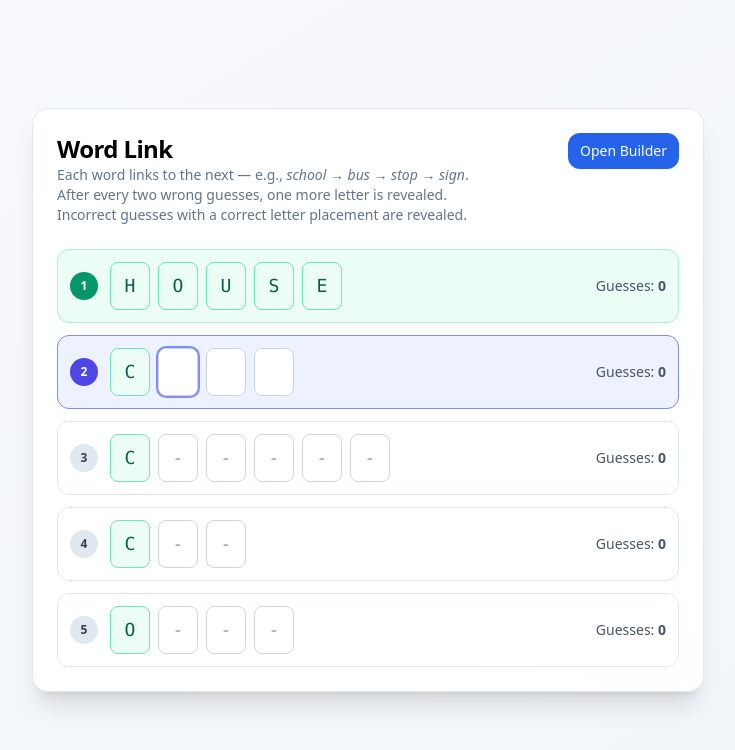
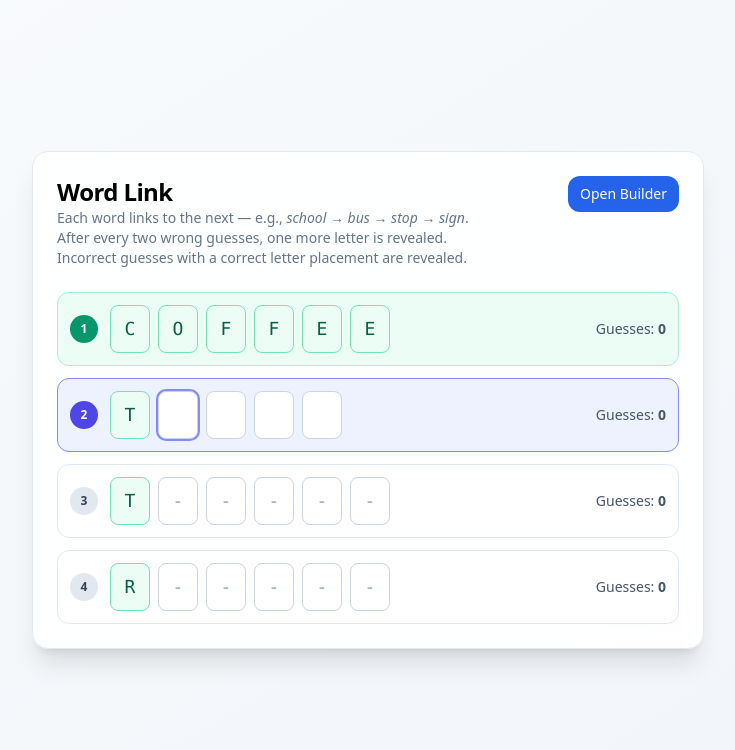
Before and after one commit to lelsener7/word-link, a React (Vite) app: page / in a window 1280 px wide. Shown: the top 750 px of the page, without its empty margins (272-1007 px from the left). Built offline with nearby package versions, Linux system fonts and the light colour scheme.

Commit message:
Update WordLinkGame.jsx
new default

```diff
--- a/src/WordLinkGame.jsx
+++ b/src/WordLinkGame.jsx
@@ -1,7 +1,8 @@
 import React, { useState, useEffect, useRef } from "react";
 
 const onlyLetters = (s) => (s || "").replace(/[^a-z]/gi, "");
-const defaultPuzzle = () => ["house", "call", "center", "cut", "over"];
+// const defaultPuzzle = () => ["house", "call", "center", "cut", "over"];
+const defaultPuzzle = () => ["coffee", "table", "tennis", "racket"];
 
 export default function WordLinkGame() {
   const [builderOpen, setBuilderOpen] = useState(false);
```
